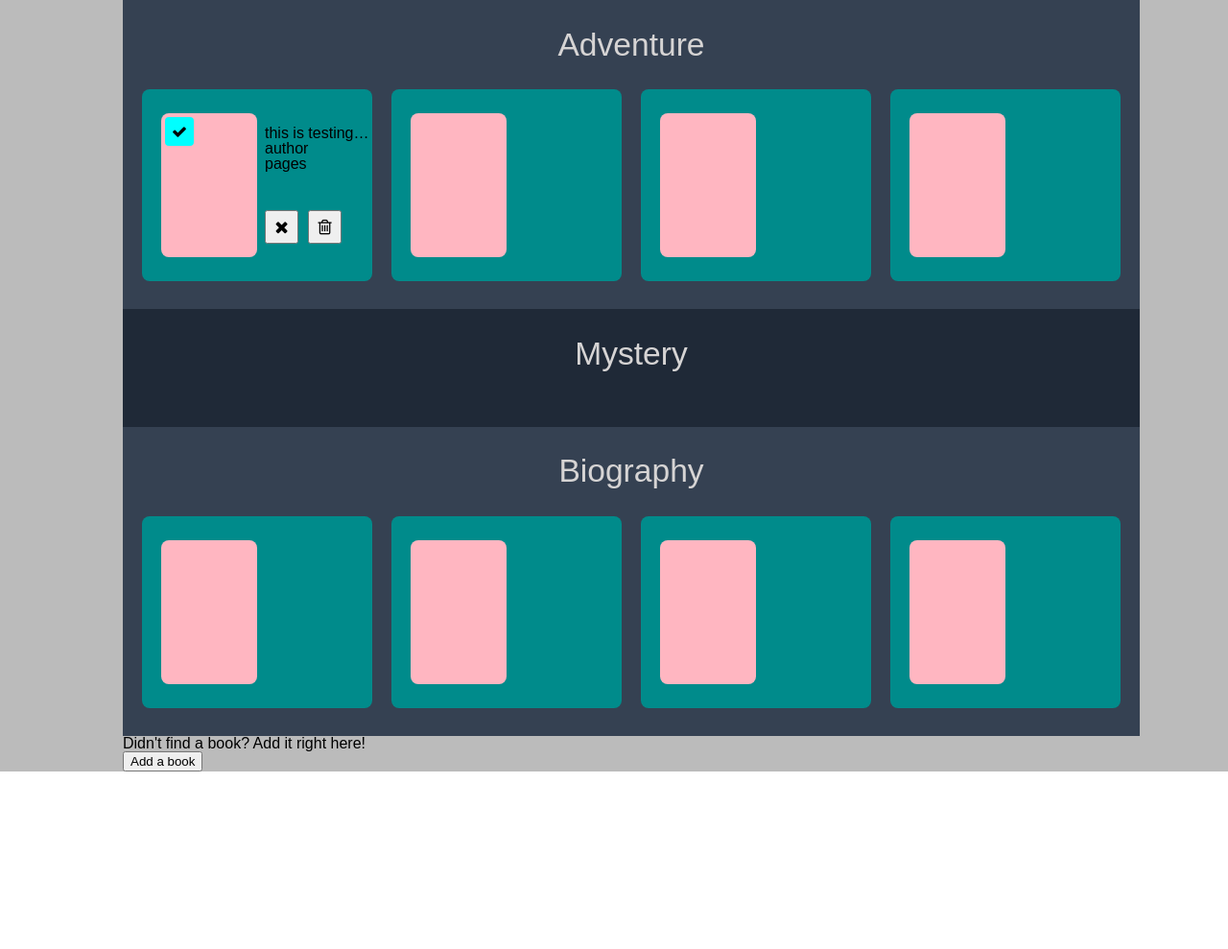
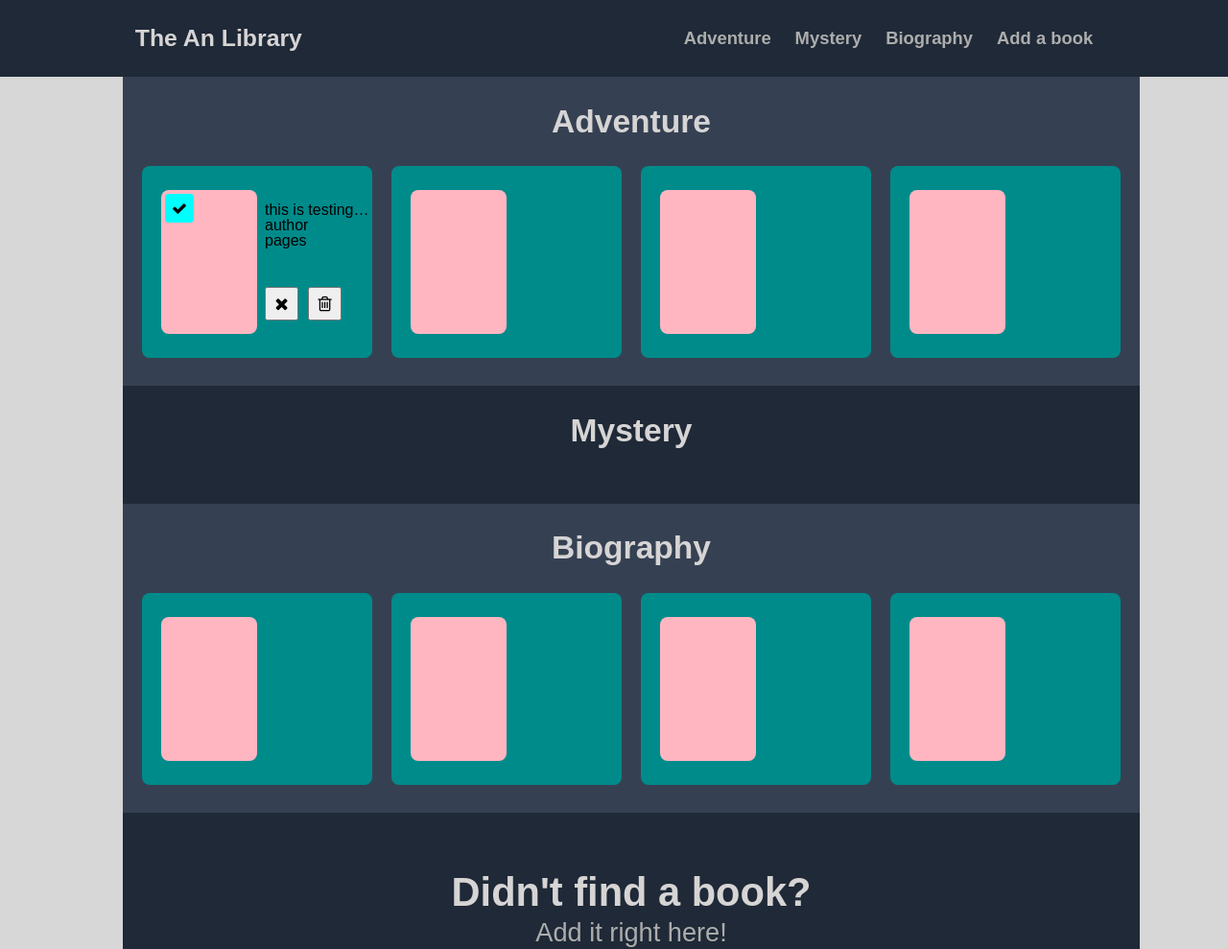
Before and after one commit to Mathzzuco/odin-library, a plain HTML site: page index.html in a window 1280 px wide. Shown: the top 989 px of the page at 96% size. Before the commit the page ends 804 px from the top, so only its background shows below. Drawn offline with Linux system fonts and the light colour scheme.

Commit message:
styling more sections, add header and add basic layout of the add a book form

```diff
--- a/css/style.css
+++ b/css/style.css
@@ -1,9 +1,8 @@
 :root {
-  /* --adventure-background: #E3963E; */
-  --adventure-background:#354152;
-  --mystery-background:#1f2937;
-  /* --mystery-background:#1f2937; */
-  --biography-background:#354152;
+  --title-color: #d6d4d4;
+  --subtitle-color: #adadad;
+  --dark-background:#354152;
+  --darker-background:#1f2937;
   --book-card-background: #008b8b;
   --book-background: #ffb6c1;
   --read-mark-background: cyan;
@@ -15,13 +14,51 @@ body {
 
 .page-container {
   height: 100%;
-  background-color: #bbbbbb;
+  background-color: #d8d7d7;
+}
+
+.header-wrapper {
+  display: flex;
+  width: 100%;
+  height: 10vh;
+  position: sticky;
+  top: 0;
+  align-items: center;
+  z-index: 1;
+  padding: 0 11vw;
+  background-color: var(--darker-background);
+}
+
+header {
+  display: flex;
+  width: 100%;
+  justify-content: space-between;
+}
+
+header h1 {
+  font-weight: bolder;
+  font-size: calc(1vw + 1.5vh);
+  color: var(--title-color);
+}
+
+.header-link-box {
+  display: flex;
+  flex-direction: row;
+  align-items: center;
+  float: right;
+  gap: 25px;
+}
+
+.header-link-box a {
+  font-size: calc(0.5vw + 1.5vh);
+  font-weight: bold;
+  color: var(--subtitle-color);
+  text-decoration: none;
 }
 
 .main-wrapper {
   height: 100%;
   margin: 0 10vw;
-  /* border: 1px solid black; */
 }
 
 main {
@@ -31,15 +68,15 @@ main {
 }
 
 .adventure {
-  background-color: var(--adventure-background);
+  background-color: var(--dark-background);
 }
 
 .mystery {
-  background-color: var(--mystery-background);
+  background-color: var(--darker-background);
 }
 
 .biography {
-  background-color: var(--biography-background);
+  background-color: var(--dark-background);
 }
 
 .book-section-wrapper {
@@ -54,7 +91,8 @@ main {
 .book-section-wrapper h2 {
   align-self: center;
   font-size: calc(1vh + 2vw);
-  color: #d6d4d4;
+  font-weight: bold;
+  color: var(--title-color);
 }
 
 .book-section {
@@ -124,6 +162,7 @@ main {
 .interaction-buttons button {
   width: 35px;
   height: 35px;
+  cursor: pointer;
 }
 
 .interaction-buttons button i {
@@ -131,6 +170,53 @@ main {
 }
 
 .add-book-section {
+  display: flex;
   width: 100%;
-  height: 100%;
+  height: 300px;
+  flex-direction: column;
+  align-items: center;
+  justify-content: center;
+  gap: 50px;
+  background-color: var(--darker-background);
 }
+
+.add-book-section button {
+  width: 200px;
+  height: 50px;
+  font-size: calc(1vw + 0.5vh);
+  font-weight: bolder;
+  cursor: pointer;
+  border: 2px solid white;
+  border-radius: 8px;
+  color: var(--title-color);
+  background-color: var(--book-card-background);
+}
+
+.text-box {
+  display: flex;
+  flex-direction: column;
+  align-items: center;
+  gap: 8px;
+}
+
+.text-box h3 {
+  font-size: calc(2vw + 2vh);
+  font-weight: bolder;
+  color: var(--title-color);
+}
+
+.text-box p {
+  font-size: calc(1.5vw + 1vh);
+  color: var(--subtitle-color);
+}
+
+form {
+  display: flex;
+  flex-direction: column;
+  align-items: start;
+  gap: 10px;
+}
+
+form label:has(> input[type=radio]) {
+  display: block;
+}
--- a/index.html
+++ b/index.html
@@ -10,23 +10,44 @@
     <script src="js/script.js" defer></script>
 </head>
 <body>
-    <dialog>
+    <dialog id="dialog">
         <form method="dialog">
-            <input type="text" name="title">
-            <input type="text" name="author">
-            <select name="gender">
+            <label for="title">Book Title:</label>
+            <input type="text" id="title" name="title" required>
+            <label for="author">Book Author:</label>
+            <input type="text" id="author" name="author" required>
+            <label for="gender">Book Gender:</label>
+            <select id="gender" name="gender" >
                 <option value="adventure">Adventure</option>
                 <option value="mystery">Mystery</option>
                 <option value="biography">Biography</option>
             </select>
-            <input type="number" name="pages" min="1" max="10000">
-            <input type="radio" name="read" value="read">
-            <input type="radio" name="read" value="not-read">
+            <label for="pages">Number of Pages:</label>
+            <input type="number" id="pages" name="pages" min="1" max="10000" required>
+            <label for="read">
+                <input type="radio" name="read" value="read">
+                Read Book
+            </label>
+            <label for="read">
+                <input type="radio" name="read" value="not-read" checked>
+                Not Read Book
+            </label>
             <button type="submit">Add Book</button>
             <button type="reset">Cancel</button>
         </form>
     </dialog>
     <div class="page-container">
+        <div class="header-wrapper">
+            <header>
+              <h1>The An Library</h1>
+              <div class="header-link-box">
+                <a href="#adventure">Adventure</a>
+                <a href="#mystery">Mystery</a>
+                <a href="#biography">Biography</a>
+                <a href="#add-book">Add a book</a>
+              </div>
+            </header>
+        </div>
         <div class="main-wrapper">
             <main>
                 <div class="adventure book-section-wrapper">
@@ -122,8 +143,11 @@
                         </div>
                     </div>
                 </div>
-                <div class="add-book-section">
-                    <h3>Didn't find a book? Add it right here!</h3>
+                <div id="add-book" class="add-book-section">
+                    <div class="text-box">
+                        <h3>Didn't find a book?</h3>
+                        <p>Add it right here!</p>
+                    </div>
                     <button class="add-book-btn">
                         Add a book
                     </button>
--- a/js/script.js
+++ b/js/script.js
@@ -1,9 +1,12 @@
 const library = [];
+const dialog = document.getElementById("dialog");
+const button = document.querySelector(".add-book-btn");
 
-const button = document.querySelector(".add-book-btn");
 button.addEventListener("click", function() {
-    addBookToLibrary("creative title", "creative author", "mystery", 100, false);
-    loadLibrary();
+
+    // addBookToLibrary("creative title", "creative author", "mystery", 100, false);
+    // loadLibrary();
+    dialog.showModal();
 })
 
 function Book(title, author, gender, pages, read) {
```
